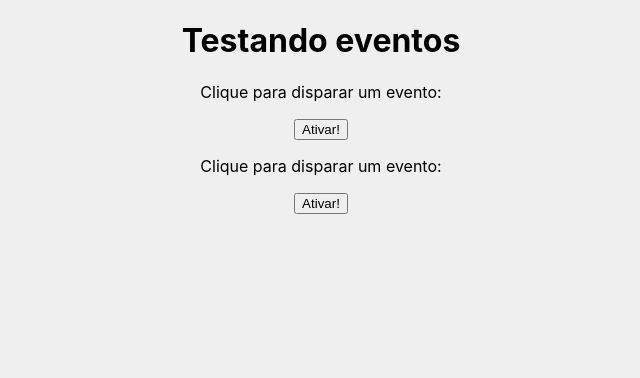
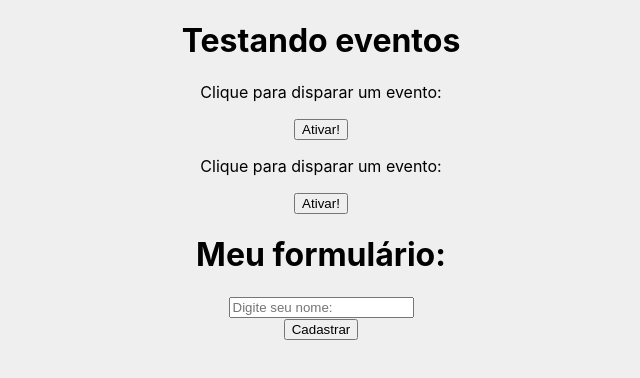
Before and after one commit to felipepoletti/meu-projeto, a React (Create React App) app: page / in a window 1280 px wide. Shown: the top 378 px of the page, without its empty margins (319-959 px from the left). Built offline with nearby package versions, Linux system fonts and the light colour scheme.

Commit message:
Trabalhando com o evento OnSubmit no react

```diff
--- a/src/App.js
+++ b/src/App.js
@@ -1,5 +1,6 @@
 import './App.css';
 import Evento from './components/Evento';
+import Form from './components/Form';
 
 function App() {
   return (
@@ -7,6 +8,7 @@
       <h1>Testando eventos</h1>
       <Evento numero={1}/>
       <Evento numero={2}/>
+      <Form />
     </div>
   );
 }
--- a/src/components/Evento.js
+++ b/src/components/Evento.js
@@ -1,4 +1,5 @@
 function Evento({ numero }) {
+
   function meuEvento() {
     alert(`Ativado! ${numero}`);
   }
--- /dev/null
+++ b/src/components/Form.js
@@ -0,0 +1,22 @@
+function Form() {
+  function cadastrarUsuario(e) {
+    e.preventDefault();
+    alert("Usuário cadastrado com sucesso!");
+  }
+
+  return(
+    <div>
+      <h1>Meu formulário:</h1>
+      <form onSubmit={cadastrarUsuario}>
+        <div>
+          <input type="text" placeholder="Digite seu nome:" />
+        </div>
+        <div>
+          <input type="submit" value="Cadastrar" />
+        </div>
+      </form>
+    </div>
+  )
+}
+
+export default Form;
```
